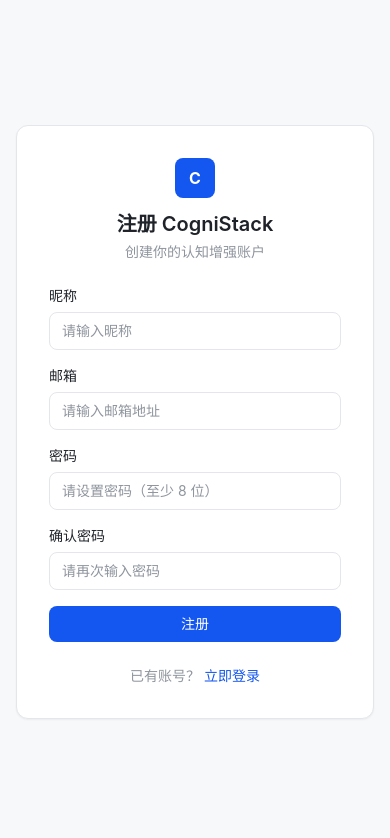
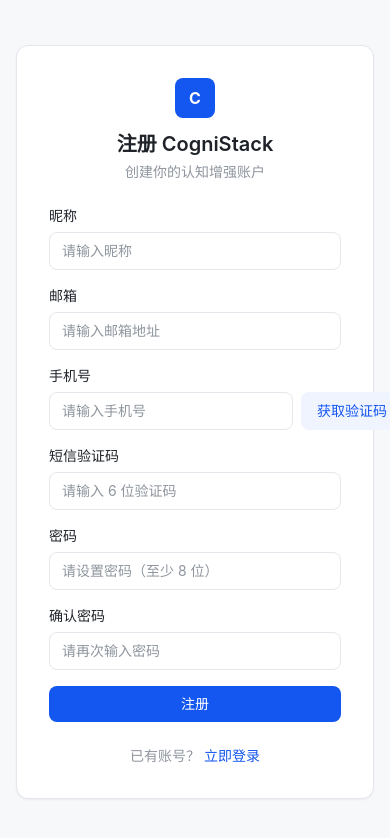
Before and after one commit to SilentGenesisLab/CogniStack, a Next.js app in the folder web/: page /register in a window 390 px wide. Shown: the top 838 px of the page. Built offline with nearby package versions, Linux system fonts and the light colour scheme.

Commit message:
fix: trustHost + register requires phone SMS verification

```diff
--- a/web/app/(auth)/register/page.tsx
+++ b/web/app/(auth)/register/page.tsx
@@ -15,8 +15,42 @@
 
   const [name, setName] = useState("");
   const [email, setEmail] = useState("");
+  const [phone, setPhone] = useState("");
+  const [smsCode, setSmsCode] = useState("");
   const [password, setPassword] = useState("");
   const [confirm, setConfirm] = useState("");
+
+  const [smsSent, setSmsSent] = useState(false);
+  const [smsLoading, setSmsLoading] = useState(false);
+  const [countdown, setCountdown] = useState(0);
+
+  const sendSms = async () => {
+    if (!phone) { setError("请先填写手机号"); return; }
+    setSmsLoading(true);
+    setError("");
+    try {
+      const res = await fetch("/api/sms/send", {
+        method: "POST",
+        headers: { "Content-Type": "application/json" },
+        body: JSON.stringify({ phone }),
+      });
+      const data = await res.json();
+      if (!res.ok) { setError(data.error); return; }
+      setSmsSent(true);
+      // 60s countdown
+      setCountdown(60);
+      const timer = setInterval(() => {
+        setCountdown((c) => {
+          if (c <= 1) { clearInterval(timer); setSmsSent(false); return 0; }
+          return c - 1;
+        });
+      }, 1000);
+    } catch {
+      setError("网络错误，请重试");
+    } finally {
+      setSmsLoading(false);
+    }
+  };
 
   const handleSubmit = async (e: React.FormEvent) => {
     e.preventDefault();
@@ -26,13 +60,17 @@
       setError("两次输入的密码不一致");
       return;
     }
+    if (!smsCode) {
+      setError("请输入手机验证码");
+      return;
+    }
 
     setLoading(true);
     try {
       const res = await fetch("/api/auth/register", {
         method: "POST",
         headers: { "Content-Type": "application/json" },
-        body: JSON.stringify({ name, email, password }),
+        body: JSON.stringify({ name, email, phone, smsCode, password }),
       });
       const data = await res.json();
 
@@ -62,7 +100,7 @@
 
   return (
     <div className="flex min-h-screen items-center justify-center bg-surface-secondary px-4">
-      <Card padding="lg" className="w-full max-w-[400px]">
+      <Card padding="lg" className="w-full max-w-[420px]">
         <div className="mb-6 text-center">
           <div className="mx-auto mb-3 flex h-10 w-10 items-center justify-center rounded-sm bg-primary text-white font-bold">
             C
@@ -93,6 +131,44 @@
             onChange={(e) => setEmail(e.target.value)}
             required
           />
+
+          {/* Phone + SMS */}
+          <div>
+            <label className="mb-1.5 block text-sm font-medium text-text-primary">
+              手机号
+            </label>
+            <div className="flex gap-2">
+              <input
+                type="tel"
+                placeholder="请输入手机号"
+                value={phone}
+                onChange={(e) => setPhone(e.target.value)}
+                required
+                className="flex-1 rounded-sm border border-border bg-surface px-3 py-2 text-sm text-text-primary placeholder:text-text-muted focus:border-primary focus:outline-none focus:ring-1 focus:ring-primary"
+              />
+              <Button
+                type="button"
+                variant="secondary"
+                onClick={sendSms}
+                loading={smsLoading}
+                disabled={smsSent}
+                className="flex-shrink-0 whitespace-nowrap"
+              >
+                {smsSent ? `${countdown}s 后重发` : "获取验证码"}
+              </Button>
+            </div>
+          </div>
+
+          <Input
+            label="短信验证码"
+            type="text"
+            placeholder="请输入 6 位验证码"
+            maxLength={6}
+            value={smsCode}
+            onChange={(e) => setSmsCode(e.target.value)}
+            required
+          />
+
           <Input
             label="密码"
             type="password"
@@ -110,6 +186,7 @@
             onChange={(e) => setConfirm(e.target.value)}
             required
           />
+
           <Button type="submit" className="w-full" loading={loading}>
             注册
           </Button>
--- a/web/app/api/auth/register/route.ts
+++ b/web/app/api/auth/register/route.ts
@@ -4,25 +4,51 @@
 
 export async function POST(req: NextRequest) {
   try {
-    const { name, email, password } = await req.json();
+    const { name, email, password, phone, smsCode } = await req.json();
 
-    if (!name || !email || !password) {
+    if (!name || !email || !password || !phone || !smsCode) {
       return NextResponse.json({ error: "缺少必填字段" }, { status: 400 });
     }
     if (password.length < 8) {
       return NextResponse.json({ error: "密码至少 8 位" }, { status: 400 });
     }
-
-    const existing = await prisma.user.findUnique({ where: { email } });
-    if (existing) {
-      return NextResponse.json({ error: "邮箱已被注册" }, { status: 409 });
+    if (!/^1[3-9]\d{9}$/.test(phone)) {
+      return NextResponse.json({ error: "手机号格式错误" }, { status: 400 });
     }
 
-    const passwordHash = await hash(password, 12);
-    const user = await prisma.user.create({
-      data: { name, email, passwordHash },
-      select: { id: true, name: true, email: true },
+    // Verify SMS code
+    const verification = await prisma.verificationCode.findFirst({
+      where: {
+        phone,
+        code: smsCode,
+        used: false,
+        expiresAt: { gt: new Date() },
+      },
+      orderBy: { createdAt: "desc" },
     });
+    if (!verification) {
+      return NextResponse.json({ error: "验证码无效或已过期" }, { status: 400 });
+    }
+
+    // Check duplicates
+    const [emailTaken, phoneTaken] = await Promise.all([
+      prisma.user.findUnique({ where: { email } }),
+      prisma.user.findUnique({ where: { phone } }),
+    ]);
+    if (emailTaken) return NextResponse.json({ error: "邮箱已被注册" }, { status: 409 });
+    if (phoneTaken) return NextResponse.json({ error: "手机号已被注册" }, { status: 409 });
+
+    // Mark code used + create user in one transaction
+    const [, user] = await prisma.$transaction([
+      prisma.verificationCode.update({
+        where: { id: verification.id },
+        data: { used: true },
+      }),
+      prisma.user.create({
+        data: { name, email, phone, passwordHash: await hash(password, 12) },
+        select: { id: true, name: true, email: true },
+      }),
+    ]);
 
     return NextResponse.json({ user }, { status: 201 });
   } catch (e) {
--- a/web/lib/auth.ts
+++ b/web/lib/auth.ts
@@ -4,6 +4,7 @@
 import prisma from "./prisma";
 
 export const { handlers, signIn, signOut, auth } = NextAuth({
+  trustHost: true,           // required when running behind nginx reverse proxy
   session: { strategy: "jwt" },
   pages: {
     signIn: "/login",
```
